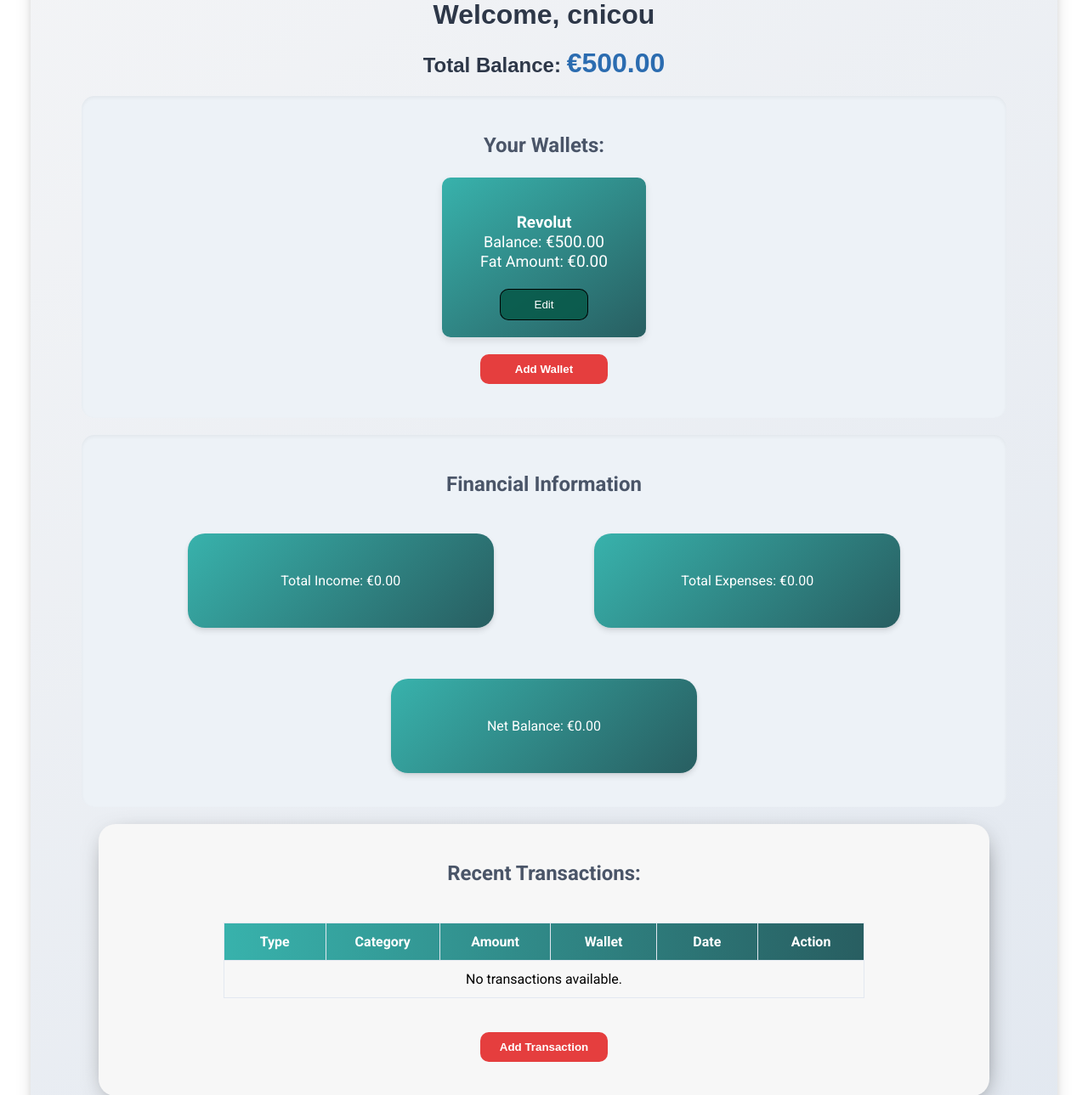
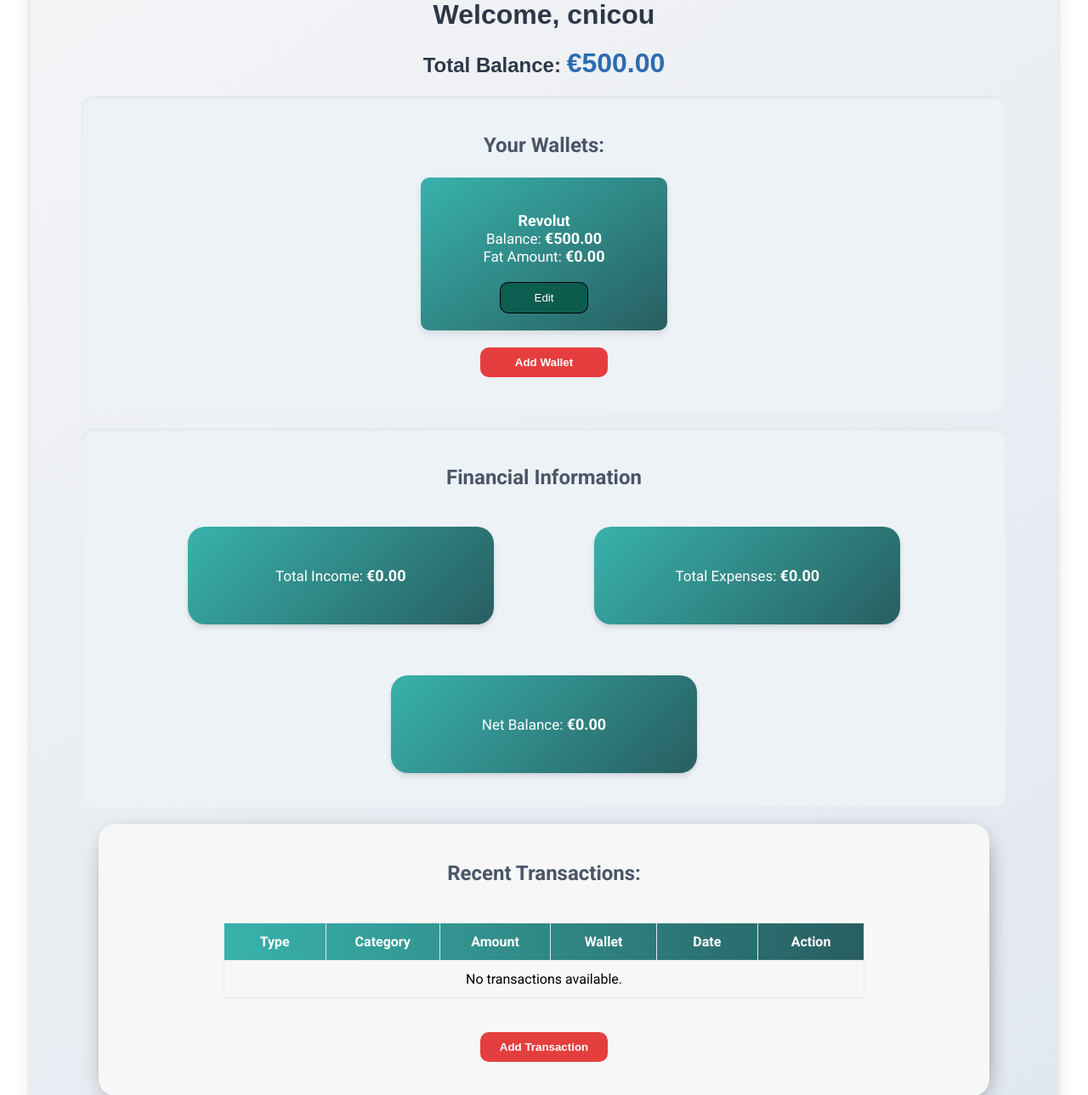
Before and after one commit to costasnicou/finaide, a Django app: page /tracker/ in a window 1280 px wide. Shown: the part 162-1451 px from the top of the page at 85% size. Run offline with Django 5.2, Linux system fonts and the light colour scheme; a user stored in the database is signed in; data comes from the database, SQL or seed files in the repository; both versions use the stored data as it was after the commit; some libraries are stand-ins or nearby versions.

Commit message:
dashboard-css-minor-changes

```diff
--- a/finaide/tracker/static/css/dashboard.css
+++ b/finaide/tracker/static/css/dashboard.css
@@ -175,6 +175,7 @@ td{
     border:1px solid white;
     border-radius: 10px;
     color:white;
+    transition:all 0.3s ease;
 }
 
 .dashboard-btn:hover{
@@ -292,6 +293,19 @@ section h3 {
     gap: 20px;
 }
 
+.wallet {
+    width: 250px;
+    padding: 20px;
+    text-align: center;
+    color: #ffffff;
+    background: linear-gradient(145deg, #38b2ac, #285e61);
+    border-radius: 10px;
+    box-shadow: 0 4px 8px rgba(0, 0, 0, 0.1);
+    transition:all 0.3s ease;
+    font-size: 17px;
+    margin:0 20px;
+}
+
 .dashboard-view {
     width: 300px;
     padding: 30px;
@@ -301,32 +315,28 @@ section h3 {
     border-radius: 20px;
     box-shadow: 0 4px 6px rgba(0, 0, 0, 0.1), 0 1px 3px rgba(0, 0, 0, 0.06);
     transition: transform 0.3s ease, box-shadow 0.3s ease;
+    font-size: 17px;
 }
 
-.dashboard-view:hover {
+.dashboard-amount{
+    font-size: 18px;
+    font-weight: bold;
+}
+
+.dashboard-view:hover,.wallet:hover{
     transform: translateY(-5px);
     box-shadow: 0 8px 12px rgba(0, 0, 0, 0.2), 0 4px 6px rgba(0, 0, 0, 0.1);
 }
 
-.wallet {
-    width: 200px;
-    padding: 20px;
-    text-align: center;
-    color: #ffffff;
-    background: linear-gradient(145deg, #38b2ac, #285e61);
-    border-radius: 10px;
-    box-shadow: 0 4px 8px rgba(0, 0, 0, 0.1);
-    transition: background-color 0.3s ease;
-    font-size: 18px;
-    margin:0 20px;
-}
+
 
 .wallet-header{
-    font-size: 19px;
+    font-size: 18px;
 }
 
 .wallet-amount{
-    font-size: 19px;
+    font-size: 18px;
+    font-weight: bold;
 }
 
 .wallet:hover {
--- a/finaide/tracker/static/css/homepage.css
+++ b/finaide/tracker/static/css/homepage.css
@@ -95,8 +95,9 @@ section{
     border: 1px solid rgba(0, 0, 0, 0.976);
     color: white;
     border-radius: 10px;
-    transition: all ease-in 0.5s;
+    /* transition: all ease-in 0.3s; */
     text-decoration: none;
+    transition:all 0.3s ease;
 }
 
 .btn:hover{
--- a/finaide/tracker/templates/tracker/dashboard.html
+++ b/finaide/tracker/templates/tracker/dashboard.html
@@ -49,15 +49,15 @@
         <div class="dashboard-flex">
             <div class="dashboard-view income">
 
-                <p>Total Income: €{{ total_income | floatformat:2  }}</p>
+                <p>Total Income: <span class="dashboard-amount">€{{ total_income | floatformat:2  }}</span></p>
             </div>
 
             <div class="dashboard-view expenses">
-                <p>Total Expenses: €{{ total_expenses|floatformat:2  }}</p>
+                <p>Total Expenses:  <span class="dashboard-amount">€{{ total_expenses|floatformat:2  }}</span></p>
             </div>
 
             <div class="dashboard-view net">
-                <p>Net Balance: €{{ net_balance|floatformat:2  }}</p>
+                <p>Net Balance: <span class="dashboard-amount">€{{ net_balance|floatformat:2  }}</span></p>
             </div>
 
         </div>
```
Also changed, not shown: finaide/db.sqlite3.
